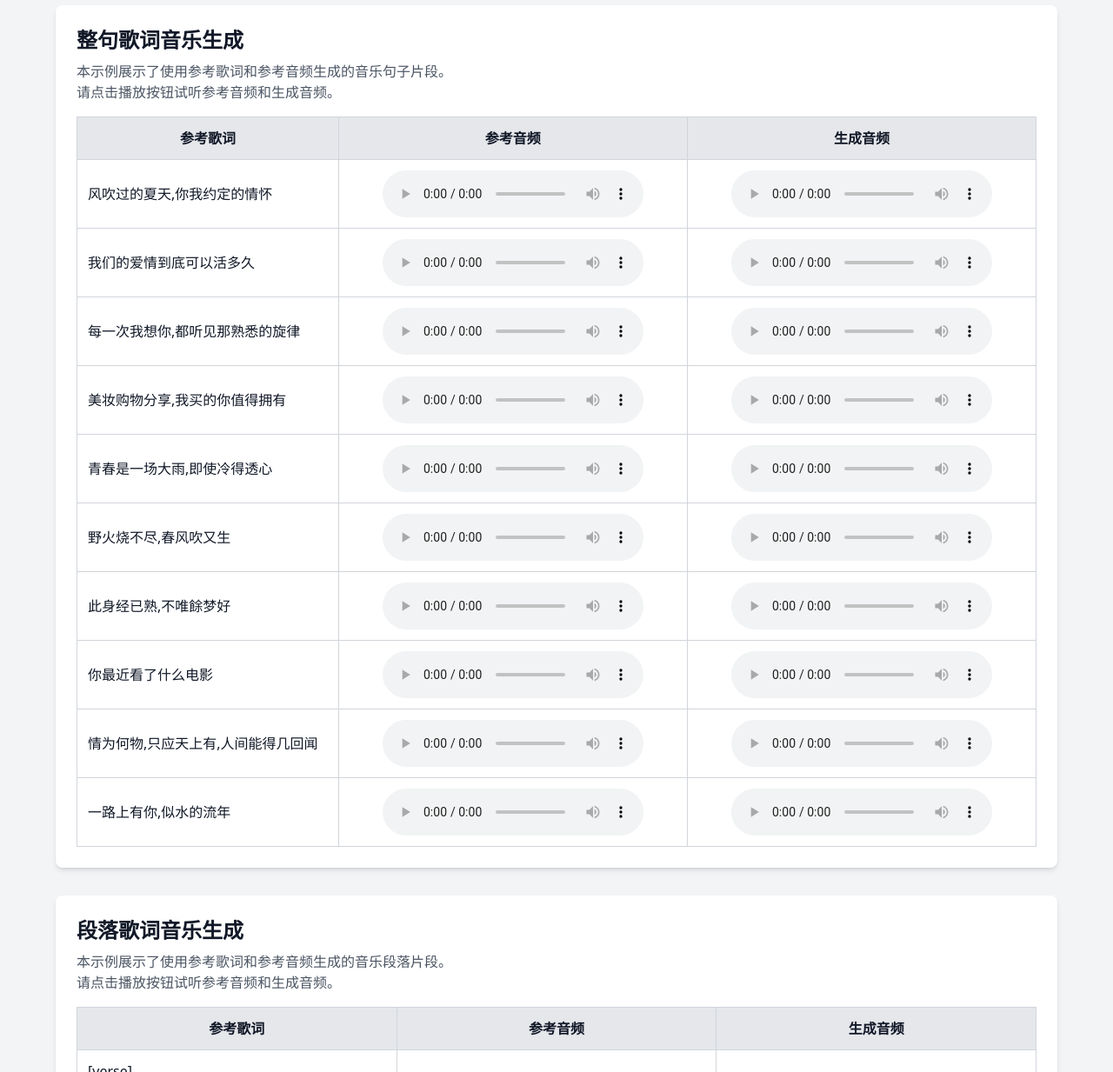
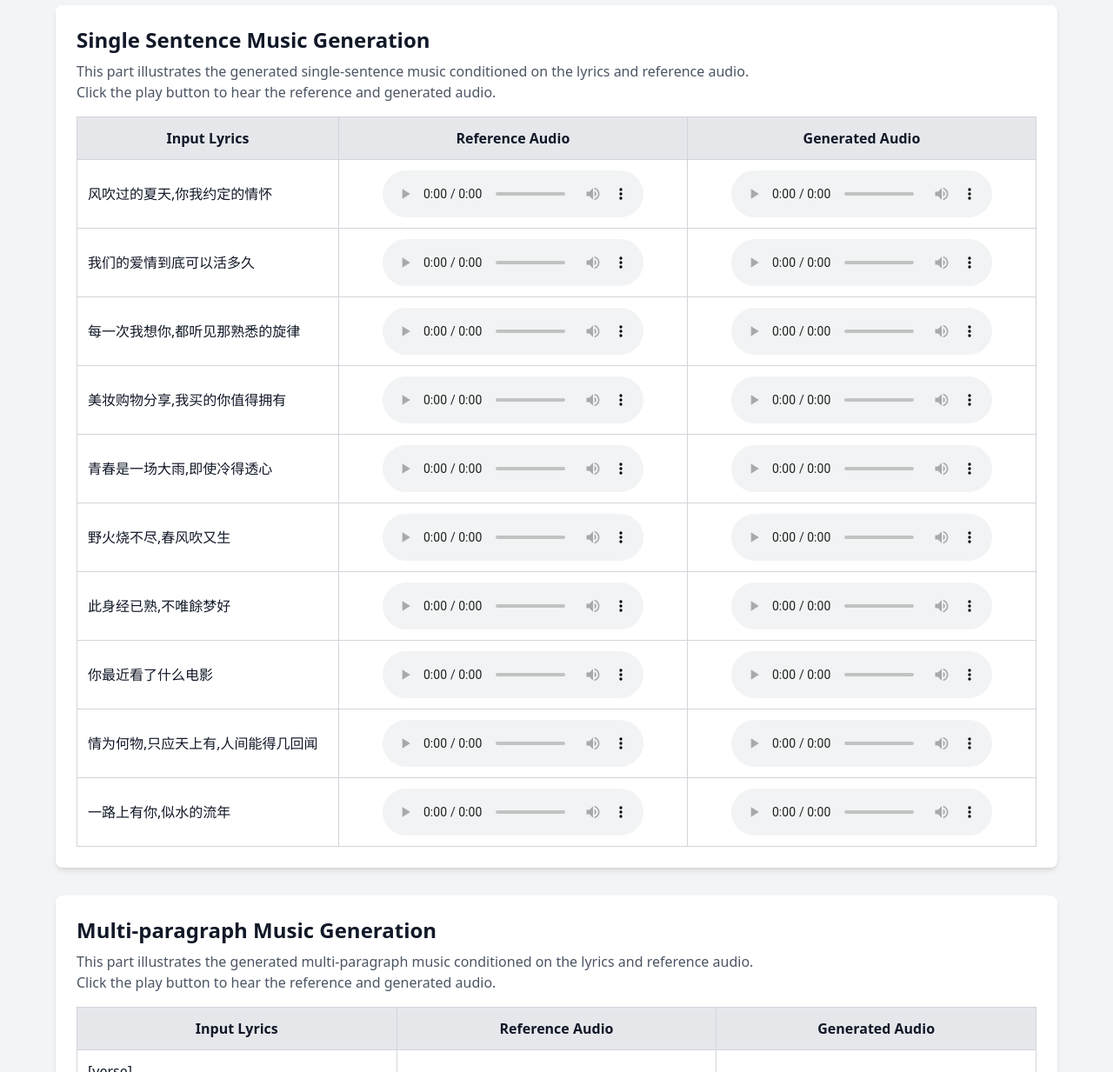
Before and after one commit to lixucuhk/MusicGeneration, a plain HTML site: page index.html in a window 1280 px wide. Shown: the part 86-1319 px from the top of the page at 87% size. Drawn offline with nearby package versions, Linux system fonts and the light colour scheme.

Commit message:
Update index.html

```diff
--- a/index.html
+++ b/index.html
@@ -3,24 +3,24 @@
 <head>
     <meta charset="UTF-8">
     <meta name="viewport" content="width=device-width, initial-scale=1.0">
-    <title>音乐生成模型 Demo</title>
+    <title>Music Generation Demo</title>
     <script src="https://cdn.tailwindcss.com"></script>
 </head>
 <body class="bg-gray-100 text-gray-900 p-8">
     <div class="max-w-6xl mx-auto">
-        <h1 class="text-3xl font-bold text-center mb-6">音乐生成模型 Demo</h1>
+        <h1 class="text-3xl font-bold text-center mb-6">Music Generation Demo</h1>
 
         <!-- 第一个表格 整句歌词-->
         <div class="bg-white p-6 rounded-lg shadow-md mb-8">
-            <h2 class="text-2xl font-semibold mb-2">整句歌词音乐生成</h2>
-            <p class="text-gray-600">本示例展示了使用参考歌词和参考音频生成的音乐句子片段。</p>
-            <p class="text-gray-600 mb-4">请点击播放按钮试听参考音频和生成音频。</p>
+            <h2 class="text-2xl font-semibold mb-2">Single Sentence Music Generation</h2>
+            <p class="text-gray-600">This part illustrates the generated single-sentence music conditioned on the lyrics and reference audio.</p>
+            <p class="text-gray-600 mb-4">Click the play button to hear the reference and generated audio.</p>
             <table class="w-full border-collapse border border-gray-300 rounded-lg">
                 <thead>
                     <tr class="bg-gray-200">
-                        <th class="border border-gray-300 p-3 w-1/4">参考歌词</th>
-                        <th class="border border-gray-300 p-3 w-1/3">参考音频</th>
-                        <th class="border border-gray-300 p-3 w-1/3">生成音频</th>
+                        <th class="border border-gray-300 p-3 w-1/4">Input Lyrics</th>
+                        <th class="border border-gray-300 p-3 w-1/3">Reference Audio</th>
+                        <th class="border border-gray-300 p-3 w-1/3">Generated Audio</th>
                     </tr>
                 </thead>
                 <tbody>
@@ -80,15 +80,15 @@
 
         <!-- 第二个表格 段落歌词-->
         <div class="bg-white p-6 rounded-lg shadow-md">
-            <h2 class="text-2xl font-semibold mb-2">段落歌词音乐生成</h2>
-            <p class="text-gray-600">本示例展示了使用参考歌词和参考音频生成的音乐段落片段。</p>
-            <p class="text-gray-600 mb-4">请点击播放按钮试听参考音频和生成音频。</p>
+            <h2 class="text-2xl font-semibold mb-2">Multi-paragraph Music Generation</h2>
+            <p class="text-gray-600">This part illustrates the generated multi-paragraph music conditioned on the lyrics and reference audio.</p>
+            <p class="text-gray-600 mb-4">Click the play button to hear the reference and generated audio.</p>
             <table class="w-full border-collapse border border-gray-300 rounded-lg">
                 <thead>
                     <tr class="bg-gray-200">
-                        <th class="border border-gray-300 p-3 w-1/3">参考歌词</th>
-                        <th class="border border-gray-300 p-3 w-1/3">参考音频</th>
-                        <th class="border border-gray-300 p-3 w-1/3">生成音频</th>
+                        <th class="border border-gray-300 p-3 w-1/3">Input Lyrics</th>
+                        <th class="border border-gray-300 p-3 w-1/3">Reference Audio</th>
+                        <th class="border border-gray-300 p-3 w-1/3">Generated Audio</th>
                     </tr>
                 </thead>
                 <tbody>
```
